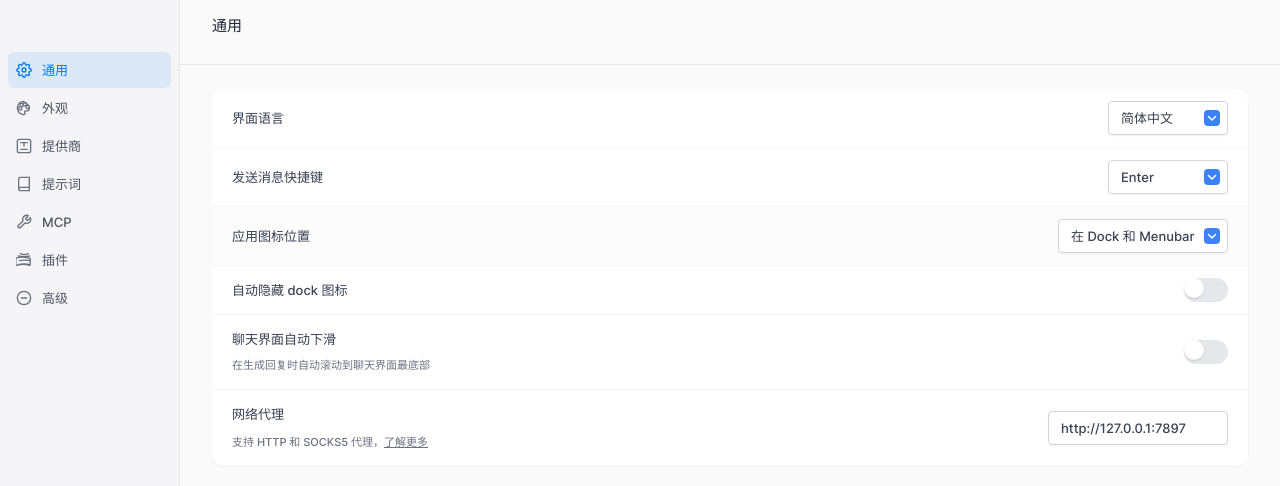
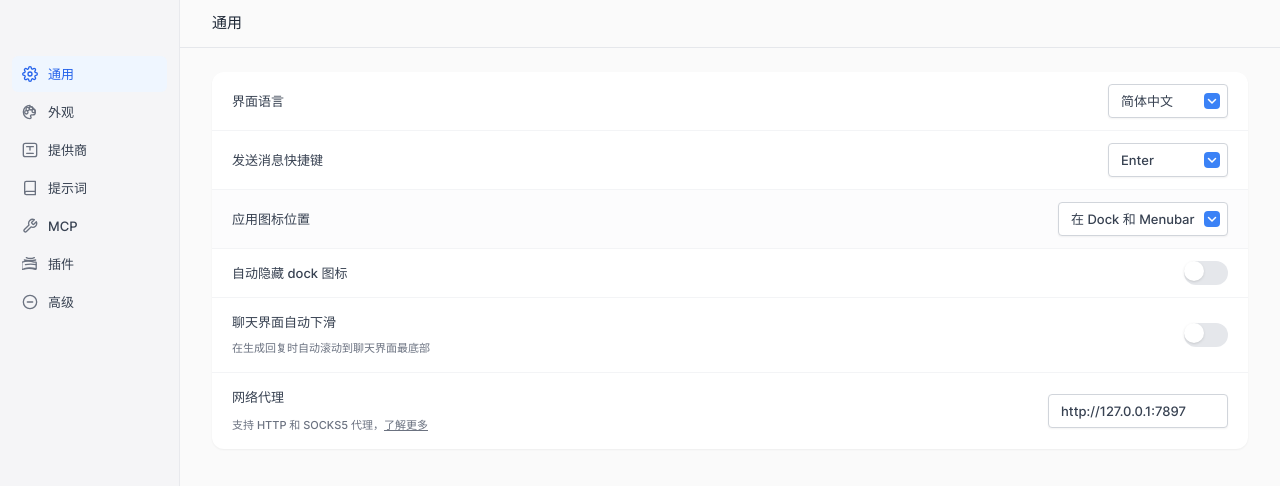
Before and after one commit to dyike/mediagen, a React (Vite) app in the folder frontend/: page /settings in a window 1280 px wide. Shown: the top 486 px of the page. Built offline with nearby package versions, Linux system fonts and the light colour scheme; what @wailsio/runtime would draw is missing.

Commit message:
fix app settings

```diff
--- a/frontend/src/components/Settings.tsx
+++ b/frontend/src/components/Settings.tsx
@@ -99,21 +99,22 @@ const Settings: React.FC = () => {
         className="w-[180px] flex-shrink-0 flex flex-col bg-[#F5F5F7] border-r border-gray-200/80"
         style={{ WebkitAppRegion: "drag" } as React.CSSProperties}
       >
-        {/* 交通灯占位区域 */}
-        <div className="h-[52px] w-full flex-shrink-0" />
+        {/* 顶部 bar 区域 (交通灯 + 间距) - 48px 高度 */}
+        <div className="h-[48px] w-full flex-shrink-0" />
 
-        {/* 菜单项 */}
-        <div className="px-2 space-y-0.5" style={{ WebkitAppRegion: "no-drag" } as React.CSSProperties}>
+        {/* 菜单项 - 在 bar 下方开始，加一点顶部间距 */}
+        <div className="px-3 pt-2 space-y-0.5" style={{ WebkitAppRegion: "no-drag" } as React.CSSProperties}>
           {tabs.map((tab) => (
             <button
               key={tab.id}
               onClick={() => setActiveTab(tab.id)}
-              className={`w-full flex items-center gap-2.5 px-2 py-1.5 rounded-md text-[13px] transition-colors ${activeTab === tab.id
-                ? 'bg-[#007AFF]/10 text-[#007AFF] font-medium'
-                : 'text-gray-600 hover:bg-gray-200/60'
+              className={`w-full flex items-center gap-2 px-2 py-1.5 rounded-md text-[13px] transition-colors ${activeTab === tab.id
+                ? 'bg-blue-50 text-blue-600 font-medium'
+                : 'text-gray-700 hover:bg-gray-100'
                 }`}
             >
-              <span className={activeTab === tab.id ? 'text-[#007AFF]' : 'text-gray-500'}>{tab.icon}</span>
+              <span className={`w-5 h-5 flex items-center justify-center rounded ${activeTab === tab.id ? 'text-blue-600' : 'text-gray-500'
+                }`}>{tab.icon}</span>
               <span>{tab.name}</span>
             </button>
           ))}
@@ -122,14 +123,12 @@ const Settings: React.FC = () => {
 
       {/* 右侧主内容区 */}
       <div className="flex-1 overflow-auto bg-[#FAFAFA]">
-        {/* 标题区域 - 与交通灯对齐 */}
-        <div className="h-[52px] px-8 flex items-center">
+        {/* 顶部 bar 区域 (标题) - 48px 高度，与左侧对齐 */}
+        <div className="h-[48px] px-8 flex items-center border-b border-gray-200">
           <h1 className="text-[15px] font-semibold text-gray-800">
             {tabs.find(t => t.id === activeTab)?.name}
           </h1>
         </div>
-        {/* 横线 - 延伸到左边界连接侧边栏 */}
-        <hr className="border-gray-200 mt-3" />
 
         {/* 内容区域 */}
         <div className="w-full px-8 py-6">
```
Also changed, not shown: 1 other file (tests, documents, lock files or other folders).
